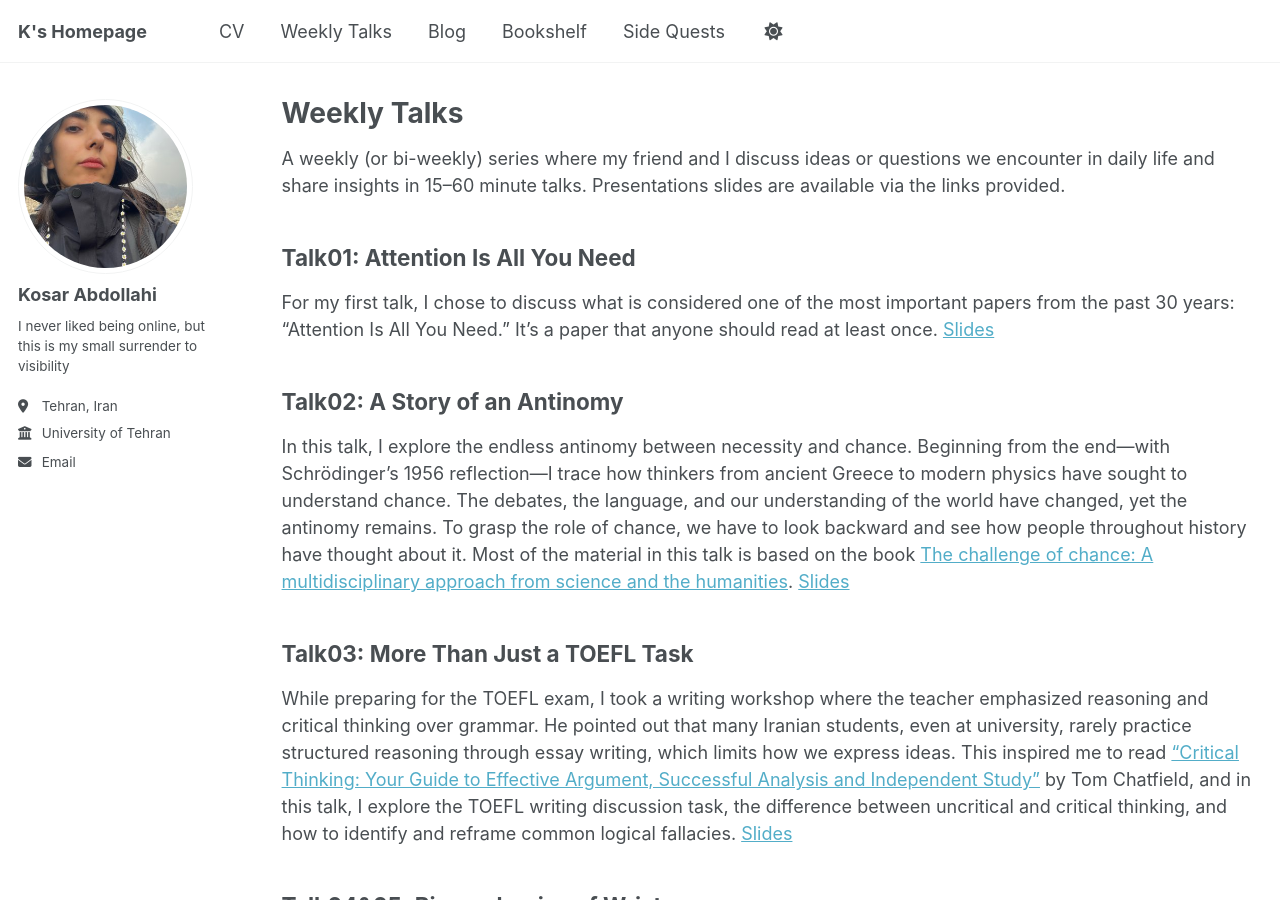
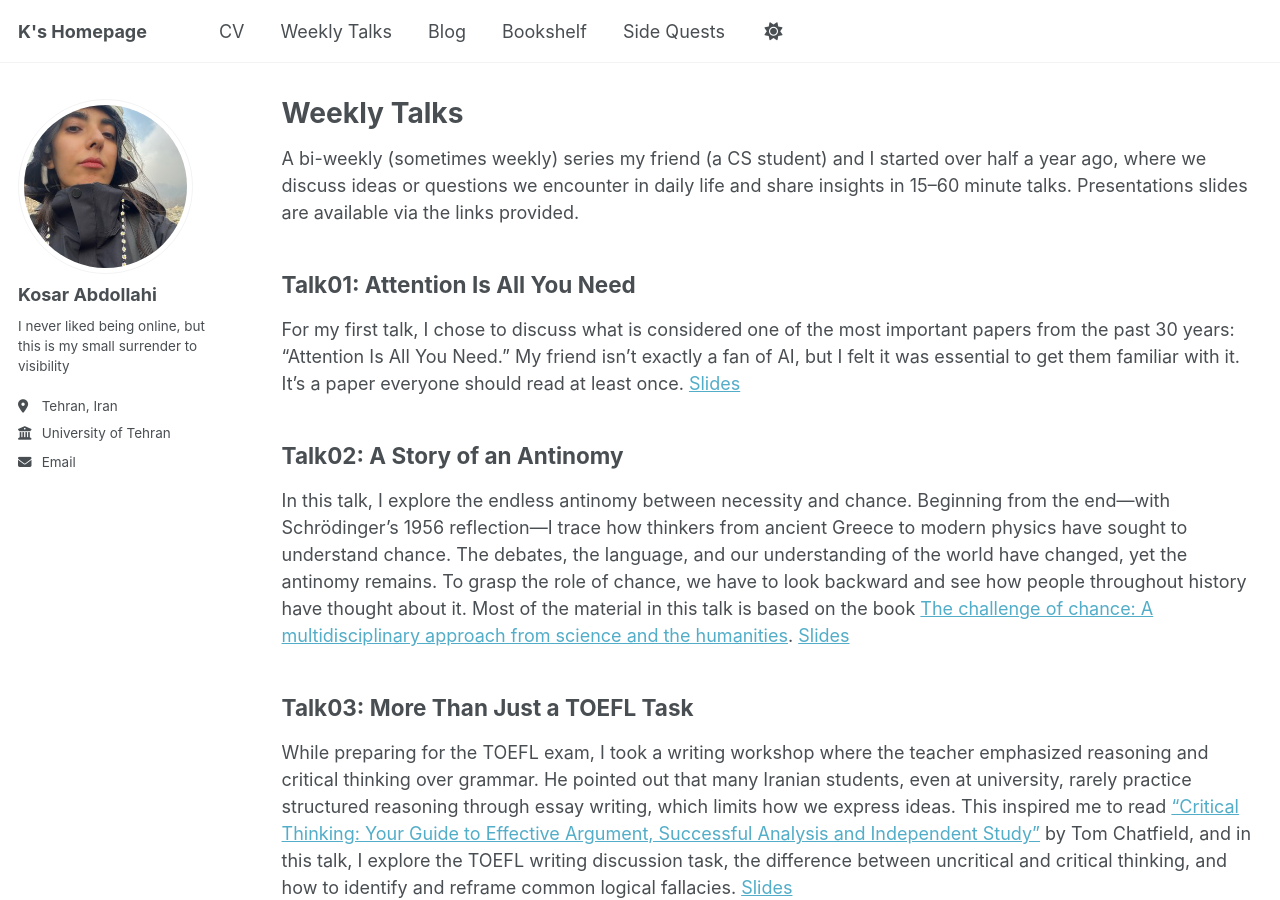
Before and after one commit to kabdollahi/kabdollahi.github.io, a Jekyll site: the page built from _pages/weeklytalks.md, in a window 1280 px wide and 900 px high. Built offline with Jekyll 4.4.1, drawn with Linux system fonts in a browser that asks for light colours; a script that is not in the unit is left out.

Commit message:
Update weeklytalks.md

```diff
--- a/_pages/weeklytalks.md
+++ b/_pages/weeklytalks.md
@@ -5,11 +5,12 @@ permalink: /weeklytalks/
 author_profile: true
 ---
 
-A weekly (or bi-weekly) series where my friend and I discuss ideas or questions we encounter in daily life and share insights in 15–60 minute talks. Presentations slides are available via the links provided.
+A bi-weekly (sometimes weekly) series my friend (a CS student) and I started over half a year ago, where we discuss ideas or questions we encounter in daily life and share insights in 15–60 minute talks. Presentations slides are available via the links provided.
 
 Talk01: Attention Is All You Need
 -----
-For my first talk, I chose to discuss what is considered one of the most important papers from the past 30 years: "Attention Is All You Need." It’s a paper that anyone should read at least once. [Slides](https://docs.google.com/presentation/d/1HOvJAbs-MfwFsTB8hYYiw7Ls5kCPhNxMYsOaQ3fQZlE/edit?usp=sharing)
+For my first talk, I chose to discuss what is considered one of the most important papers from the past 30 years: "Attention Is All You Need." My friend isn’t exactly a fan of AI, but I felt it was essential to get them familiar with it. It’s a paper everyone should read at least once. [Slides](https://docs.google.com/presentation/d/1HOvJAbs-MfwFsTB8hYYiw7Ls5kCPhNxMYsOaQ3fQZlE/edit?usp=sharing)
+
 
 
 Talk02: A Story of an Antinomy
```
